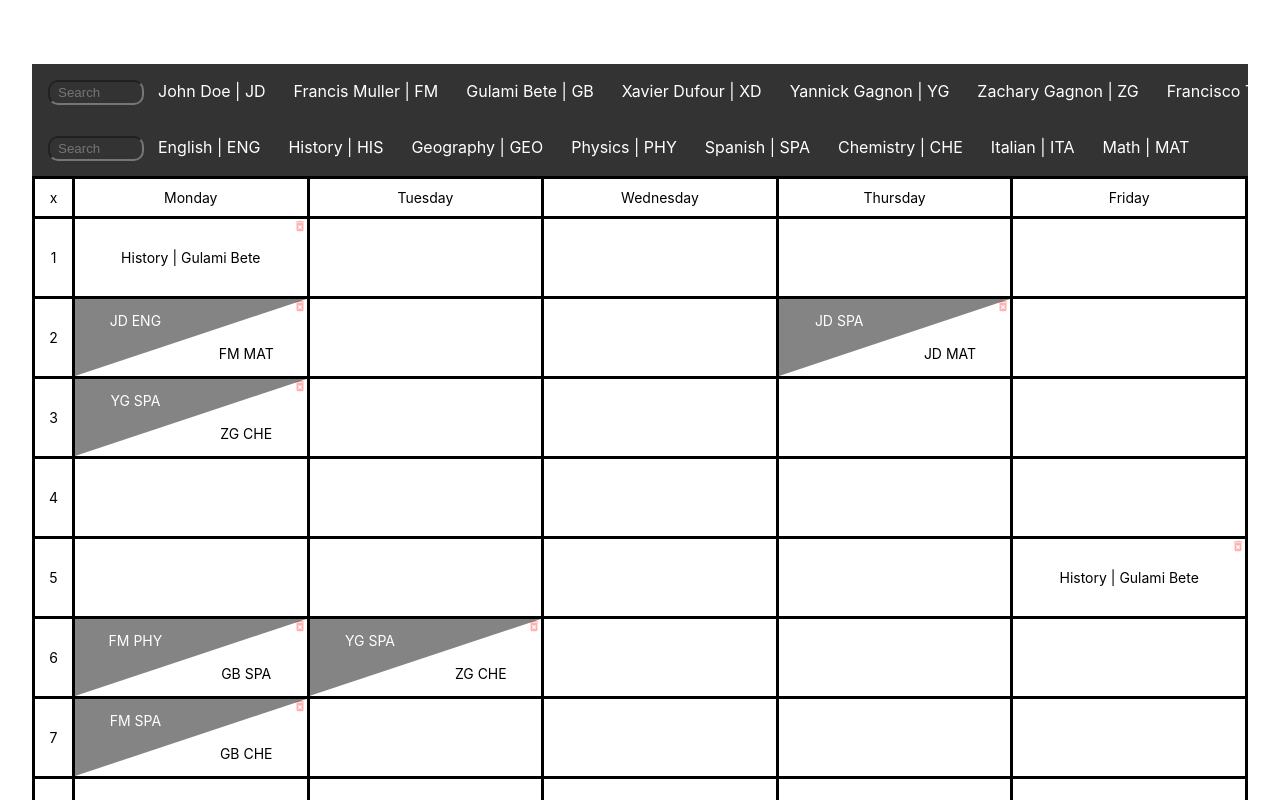
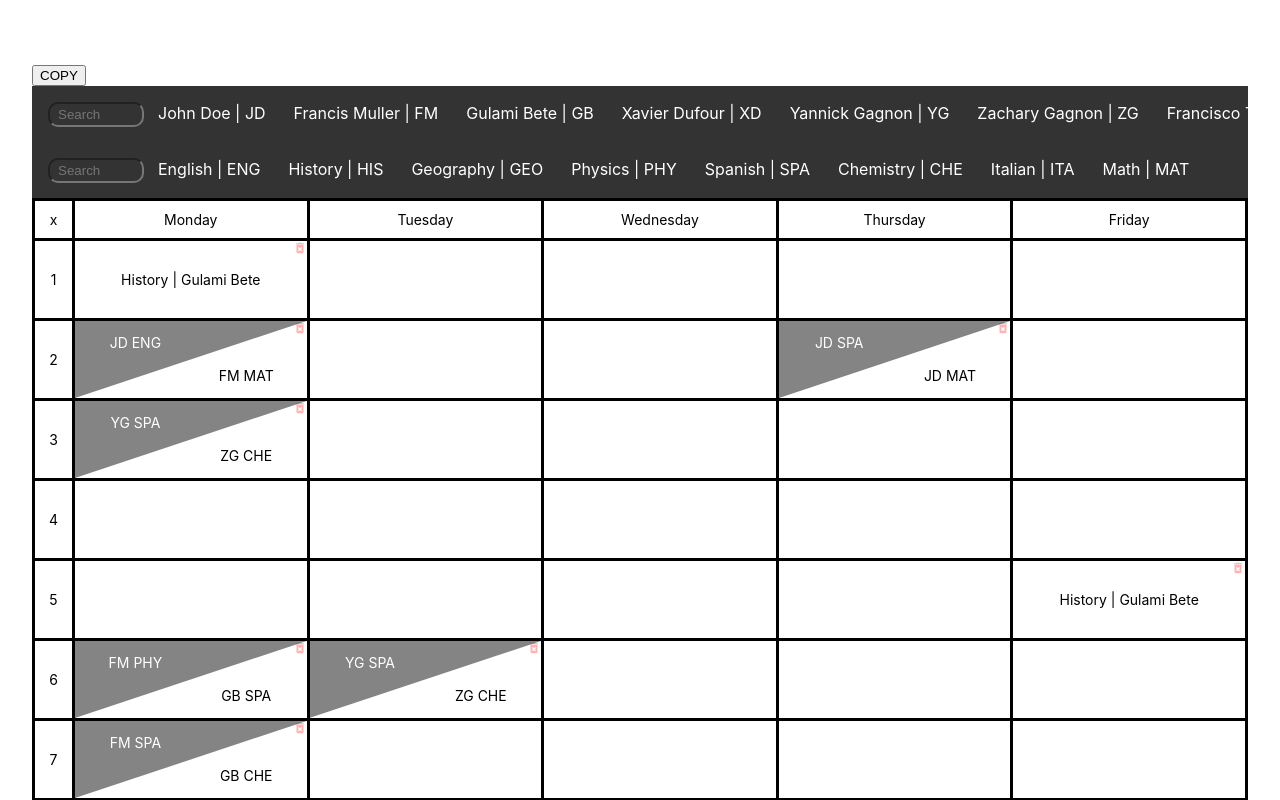
Before and after one commit to Chickenbiscuitoo/timetable-manager, a Next.js app: page / in a window 1280 px wide. Shown: the top 800 px of the page. Built offline with nearby package versions, Linux system fonts and the light colour scheme.

Commit message:
added copy btn

```diff
--- /dev/null
+++ b/components/CopyButton.tsx
@@ -0,0 +1,19 @@
+import type { NextPage } from 'next'
+import styles from '../styles/CopyButton.module.css'
+
+import { useState } from 'react'
+import useTimetableStore from '../store'
+
+const CopyButton: NextPage = () => {
+	const [clicked, setClicked] = useState(false)
+
+	const { classes } = useTimetableStore()
+
+	return (
+		<div onMouseLeave={() => setClicked(false)}>
+			<button onClick={() => setClicked(true)}>COPY</button>
+		</div>
+	)
+}
+
+export default CopyButton
--- a/pages/index.tsx
+++ b/pages/index.tsx
@@ -8,6 +8,7 @@ import Timetable from '../components/Timetable'
 import ScrollMenu from '../components/ScrollMenu'
 import OptionsMenu from '../components/OptionsMenu'
 import Checking from '../components/Checking'
+import CopyButton from '../components/CopyButton'
 
 import { HTML5Backend } from 'react-dnd-html5-backend'
 import { DndProvider } from 'react-dnd'
@@ -23,6 +24,7 @@ const Home: NextPage = () => {
 			</Head>
 
 			<main className={styles.main}>
+				<CopyButton />
 				<DndProvider backend={HTML5Backend}>
 					<div>
 						<ScrollMenu data={teachers} isTeacher={true} />
```
Also changed, not shown: styles/CopyButton.module.css (added).
